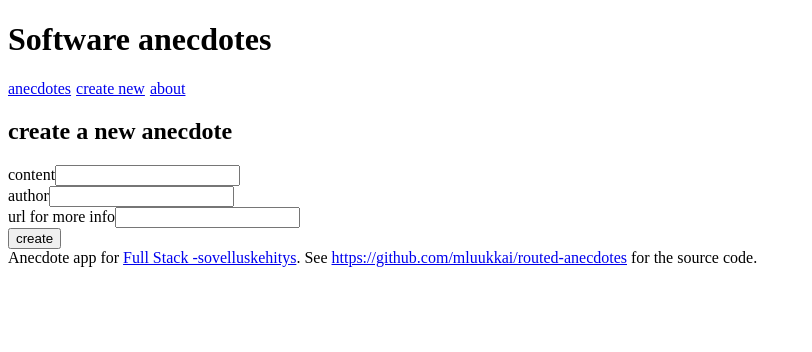
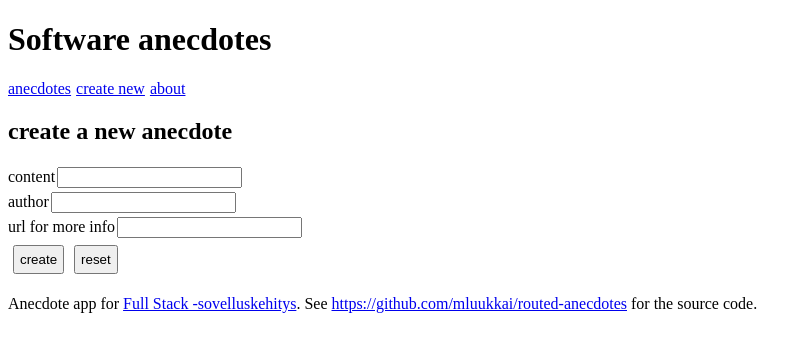
Before and after one commit to lishuweb/fullstackopen-, a React (Vite) app in the folder part7/routed-anecdotes/: page /create in a window 1280 px wide. Shown: the top 352 px of the page, without its empty margins (0-812 px from the left). Built offline with nearby package versions, Linux system fonts and the light colour scheme.

Commit message:
feat: part7updated

```diff
--- a/part7/routed-anecdotes/src/App.jsx
+++ b/part7/routed-anecdotes/src/App.jsx
@@ -1,15 +1,16 @@
 import { useState } from 'react';
 import Menu from './components/Menu';
 import Footer from './components/Footer';
-import { Routes, Route, useMatch } from "react-router-dom";
+import { Routes, Route, useNavigate, useMatch } from "react-router-dom";
 import AnecdoteList from "./components/AnecdoteList";
 import Create from "./components/Create";
 import About from './components/About';
 import AnecdoteLists from './components/AnecdoteLists';
 import Notification from './components/Notification';
+import { useField } from "./hooks/index";
 
 
-const App = ({newValue}) => {
+const App = () => {
   const [anecdotes, setAnecdotes] = useState([
   {
     content: 'If it hurts, do it more often',
@@ -27,58 +28,42 @@ const App = ({newValue}) => {
   }
   ]);
 
-  const [content, setContent] = useState();
-  console.log(content, "contentssssssss");
-  const [author, setAuthor] = useState();
-  console.log(author, "author");
-  const [info, setInfo] = useState();
-  console.log(info, "info");
+  const navigate = useNavigate();
+  const [notification, setNotification] = useState("");
+  const contentField = useField("text");
+  const authorField = useField("text");
+  const infoField = useField("text");
 
-  const handleSubmit = (event) => {
+  const newValue = (data) => {
+    setAnecdotes(anecdotes.concat(data));
+    navigate("/");
+    setNotification(`a new anecdote ${data.content} created!`);
+    setTimeout(() => {
+      setNotification(null);
+    }, 3000);
 
-    event.preventDefault();
-    const newValue = {
-      id : anecdotes.length + 1,
-      content,
-      author,
-      info,
-      votes : 0
+    contentField.reset();
+    authorField.reset();
+    infoField.reset();
   };
-    setAnecdotes(anecdotes.concat(newValue));
-    navigate("/");
-  }
 
-  const[notification, setNotification] = useState("");
 
-  if(newValue)
-  {
-    setNotification("hello");
-  }
-
-  const match = useMatch("/anecdote/:id");
-  const anecdoteSingle = match ? anecdotes.find((result) => result.id == Number(match.params.id)) : null;
 
   return (
-    <div>
+    <div className='container'>
       <h1>Software anecdotes</h1>
       <Menu />
-
+      <Notification notification = {notification} />
       <Routes>
-        <Route path = "/anecdote/:id" element = { <AnecdoteLists anecdoteSingle = {anecdoteSingle} /> } />
-        <Route path = "/create" element = { <Create setAnecdotes = {setAnecdotes}
-                                                    anecdotes = {anecdotes}
-                                                    content = {content}
-                                                    author = {author}
-                                                    info = {info}
-                                                    setContent = {setContent}
-                                                    setAuthor = {setAuthor}
-                                                    setInfo = {setInfo}
-                                                    handleSubmit = {handleSubmit}
-        /> } />
+        <Route path = "/anecdote/:id" element = { <AnecdoteLists anecdoteList = {anecdotes}
+                                                                 setAnecdotes = { setAnecdotes } /> } />
+        <Route path = "/create" element = { <Create newValue = { newValue }
+                                                    anecdotes = { anecdotes }
+                                            /> }
+        />
         <Route path = "/about" element = { <About /> } />
         <Route path = "/" element = { <AnecdoteList anecdote = {anecdotes} /> } />
       </Routes>
-      <Notification notification = {notification}/>
       <Footer />
     </div>
   );
--- a/part7/routed-anecdotes/src/components/AnecdoteLists.jsx
+++ b/part7/routed-anecdotes/src/components/AnecdoteLists.jsx
@@ -1,6 +1,24 @@
-const AnecdoteLists = ({ anecdoteSingle }) => {
-    console.log(anecdoteSingle, "anecdotess");
-    return(
+import { useMatch } from "react-router-dom";
+
+const AnecdoteLists = ({ anecdoteList, setAnecdotes }) => {
+    console.log(anecdoteList, "anecdotess");
+
+    const match = useMatch("/anecdote/:id");
+    const anecdoteSingle = match ? anecdoteList.find((result) => result.id == Number(match.params.id)) : null;
+
+    const id = anecdoteSingle.id;
+
+    const handleVote = () => {
+        const voted = {
+            ...anecdoteSingle,
+            votes: anecdoteSingle.votes + 1,
+        };
+        setAnecdotes(anecdoteList.map((val) => {
+            val.id === id ? voted : val
+        }))
+    };
+
+    return (
         <div>
             <h2>This is a single note for {anecdoteSingle.id}</h2>
             <p>
@@ -8,6 +26,7 @@ const AnecdoteLists = ({ anecdoteSingle }) => {
             </p>
             <p>
                 has {anecdoteSingle.votes} votes
+                <button onClick={handleVote}>vote</button>
             </p>
             <p>
                 for more info see <a href='{anecdoteSingle.info}'>{anecdoteSingle.info}</a>
--- a/part7/routed-anecdotes/src/components/Create.jsx
+++ b/part7/routed-anecdotes/src/components/Create.jsx
@@ -1,13 +1,41 @@
 // import { useState } from "react";
 import { useNavigate } from "react-router-dom";
+import { useField } from "../hooks";
+// import styled from 'styled-components';
 
-const Create = (
-    {  content, author, info, setContent, setAuthor, setInfo, handleSubmit }) => {
+const Create = ({ newValue, anecdotes }) => {
+  const content = useField("text");
+  const author = useField("text");
+  const info = useField("text");
   const navigate = useNavigate();
 
+  const handleSubmit = (event) => {
 
+    event.preventDefault();
+    newValue({
+      id : anecdotes.length + 1,
+      content : content.value,
+      author : author.value,
+      info : info.value,
+      votes : 0
+    });
+    navigate("/");
+  };
 
+  const handleReset = () => {
+    content.reset();
+    author.reset();
+    info.reset();
+  };
 
+  const style = {
+    padding : 5,
+    margin : 5
+  };
+
+  const inputStyle = {
+    margin : 2
+  };
 
   return (
     <div>
@@ -15,32 +43,34 @@ const Create = (
       <form onSubmit={handleSubmit}>
         <div>
           content
-          <input
-            label = "content"
-            name='content'
-            value = {content}
-            onChange={(e) => setContent(e.target.value)}
+          <input style={inputStyle}
+            type = {content.type}
+            value = {content.value}
+            onChange = {content.onChange}
+            onReset = {content.reset}
           />
         </div>
         <div>
           author
-          <input
-            label = "author"
-            name='author'
-            value = {author}
-            onChange={(e) => setAuthor(e.target.value)}
+          <input style={inputStyle}
+            type = {author.type}
+            value = {author.value}
+            onChange = {author.onChange}
+            onReset = {author.reset}
           />
         </div>
         <div>
           url for more info
-          <input
-            label = "info"
-            name='info'
-            value = {info}
-            onChange={(e) => setInfo(e.target.value)}
+          <input style={inputStyle}
+            type = {info.type}
+            value = {info.value}
+            onChange = {info.onChange}
+            onReset = {info.reset}
           />
         </div>
-        <button>create</button>
+        <button type="submit" style={style}>create</button>
+
+        <button type="reset" style={style} onClick={handleReset}>reset</button>
       </form>
     </div>
   )
--- a/part7/routed-anecdotes/src/components/Footer.jsx
+++ b/part7/routed-anecdotes/src/components/Footer.jsx
@@ -1,9 +1,15 @@
+import styled from 'styled-components';
+
+const FooterStyle = styled.div`
+  margin-top: 1em;
+`
+
 const Footer = () => (
-    <div>
+    <FooterStyle>
         Anecdote app for <a href='https://fullstackopen.com/'>Full Stack -sovelluskehitys</a>.
 
         See <a href='https://github.com/fullstack-hy2020/routed-anecdotes/blob/master/src/App.js'>https://github.com/mluukkai/routed-anecdotes</a> for the source code.
-    </div>
+    </FooterStyle>
 );
 
 export default Footer;
--- a/part7/routed-anecdotes/src/components/Notification.jsx
+++ b/part7/routed-anecdotes/src/components/Notification.jsx
@@ -1,32 +1,22 @@
-// import { useState } from "react";
-
 const Notification = ({ notification }) => {
     console.log(notification, "notificationnnnnnnnnnn")
-    // const [notification, setNotification] = useState('');
 
-    return notification ?
-    <div >
-        { notification }
-    </div> : null;
+    const style = {
+        border: "solid red",
+        padding: 8,
+        borderWidth: 4,
+    };
+
+    if (!notification)
+    {
+        return null;
+    }
+
+    return(
+        <div style={style}>
+            {notification}
+        </div>
+    );
 };
 
 export default Notification;
-
-// const addNew = (anecdote) => {
-//     //         anecdote.id = Math.round(Math.random() * 10000);
-//     //         setAnecdotes(anecdotes.concat(anecdote));
-//     //     }
-
-//     //     const anecdoteById = (id) =>
-//     //         anecdotes.find(a => a.id === id)
-
-//     //     const vote = (id) => {
-//     //         const anecdote = anecdoteById(id)
-
-//     //         const voted = {
-//     //         ...anecdote,
-//     //         votes: anecdote.votes + 1
-//     //         }
-
-//     //         setAnecdotes(anecdotes.map(a => a.id === id ? voted : a))
-//     //     };
--- /dev/null
+++ b/part7/routed-anecdotes/src/hooks/index.js
@@ -0,0 +1,20 @@
+import { useState } from "react";
+
+export const useField = (type) => {
+    const [value, setValue] = useState("");
+
+    const onChange = (event) => {
+        setValue(event.target.value);
+    };
+
+    const reset = () => {
+        setValue("");
+    };
+
+    return {
+        type,
+        value,
+        onChange,
+        reset
+    };
+};
```
Also changed, not shown: part7/routed-anecdotes/package.json (+6 -1 lines), part7/routed-anecdotes/src/index.html (added, +18 -0 lines), part7/routed-anecdotes/src/main.jsx (+1 -6 lines), 1 other file (tests, documents, lock files or other folders). Lines whose indentation alone changed are shown as unchanged.
